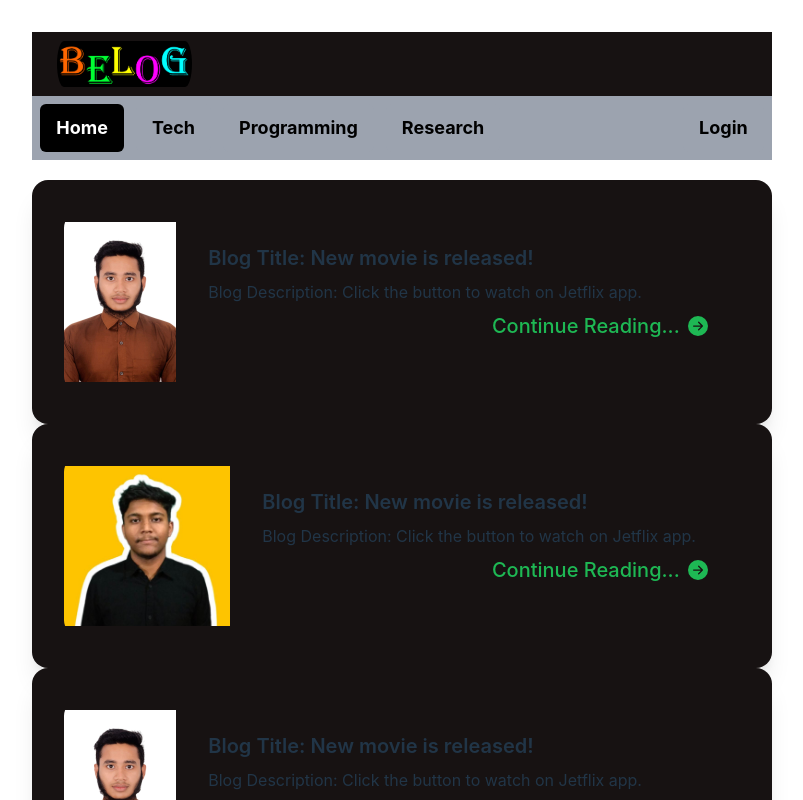
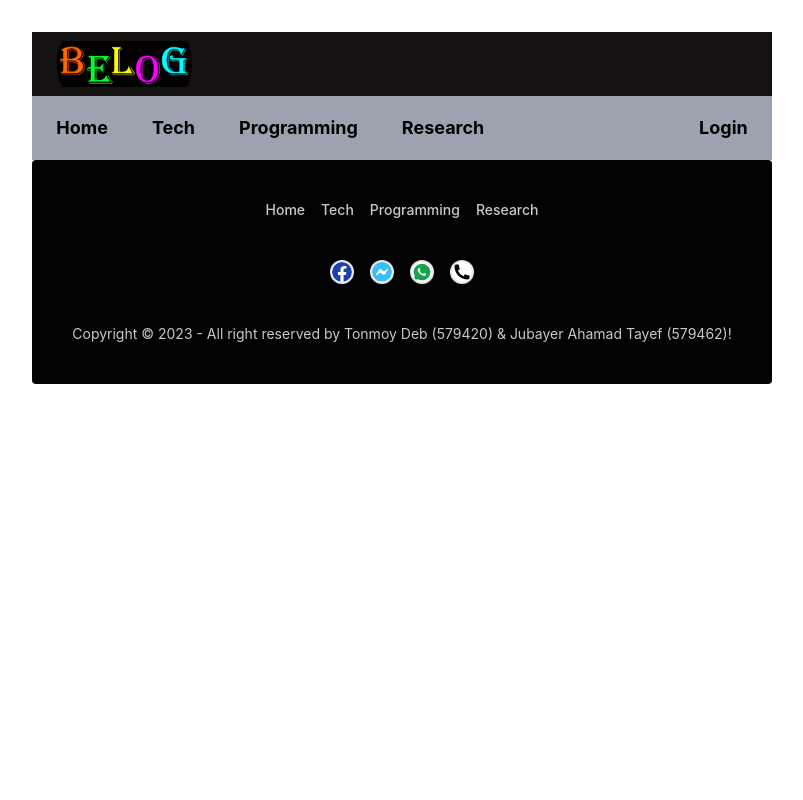
Before and after one commit to tonmoydeb404/belogFrontend, a React (Vite) app: page / in a window 1280 px wide. Shown: the top 800 px of the page, without its empty margins (238-1041 px from the left). Built offline with nearby package versions, Linux system fonts and the light colour scheme.

Commit message:
Try to fix some problem

```diff
--- a/src/App.jsx
+++ b/src/App.jsx
@@ -18,7 +18,7 @@
     <>
       <Navbar />
       <Routes>
-        <Route path="/" element={<Home />} />
+        <Route path="/PVTDRproject" element={<Home />} />
         <Route path="/tech" element={<Tech />} />
         <Route path="/programming" element={<Programming />} />
         <Route path="/research" element={<Research />} />
--- a/src/components/shared/Navbar.jsx
+++ b/src/components/shared/Navbar.jsx
@@ -38,7 +38,7 @@
           <div className="navbar-start" style={{ listStyle: "none" }}>
             <li>
               <NavLink
-                to="/"
+                to="/PVTDRproject"
                 className="me-3 bg-gray-400 btn rounded-md border-none text-md text-black capitalize font-bold text-lg"
               >
                 Home
--- a/vite.config.js
+++ b/vite.config.js
@@ -4,5 +4,5 @@
 // https://vitejs.dev/config/
 export default defineConfig({
   plugins: [react()],
-  base: "/",
+  base: "/PVTDRproject",
 });
```
